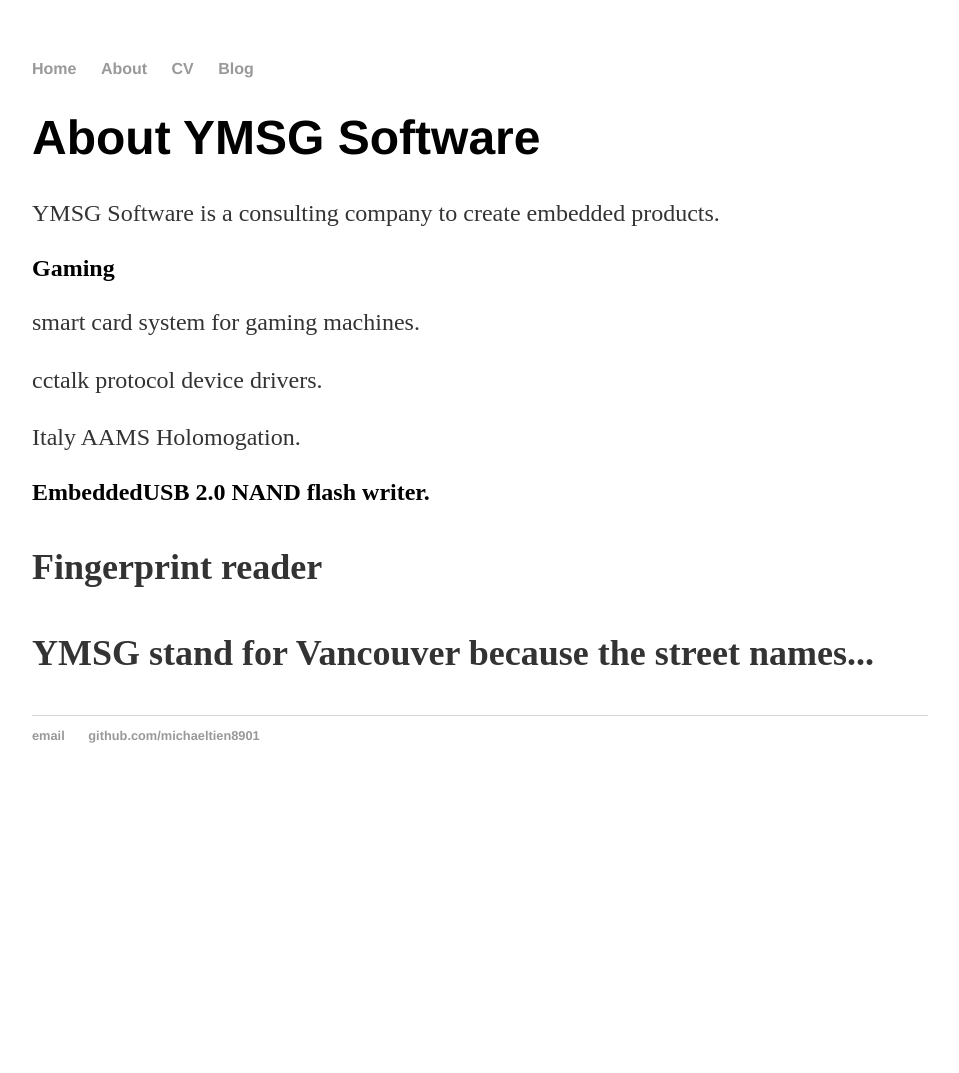
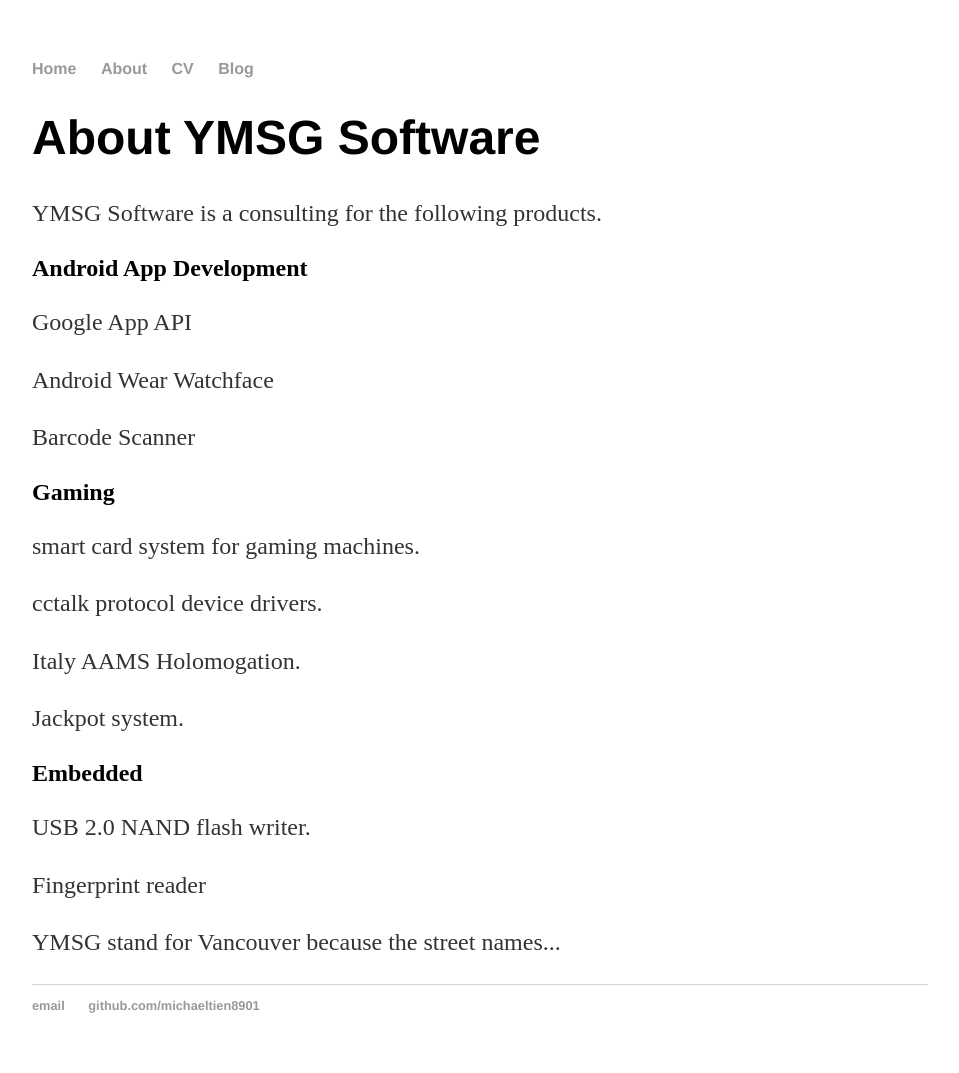
Before and after one commit to ymsgsoft/ymsgsoft.github.io, a Jekyll site: the page built from about/index.html, in a window 1280 px wide. Shown: the whole page, without its empty margins (160-1119 px from the left). Built offline with Jekyll 4.4.1, drawn with Linux system fonts in a browser that asks for light colours; before the commit the page ends 900 px from its top, so only the background shows below that.

Commit message:
Update index.html

```diff
--- a/about/index.html
+++ b/about/index.html
@@ -4,12 +4,19 @@
 ---
 <div class="blurb">
 	<h1>About YMSG Software</h1>
-	<p>YMSG Software is a consulting company to create embedded products. </p>
+	<p>YMSG Software is a consulting for the following products. </p>
+	<h2>Android App Development</h2>
+	<p>Google App API</p>
+	<p>Android Wear Watchface</p>
+	<p>Barcode Scanner</p>
+
 	<h2>Gaming</h2>
 	<p>smart card system for gaming machines.</p>
 	<p>cctalk protocol device drivers.</p>
 	<p>Italy AAMS Holomogation.</p>
-	<h2>Embedded</h2?
+	<p>Jackpot system.</p>
+
+	<h2>Embedded</h2>
 	<p>USB 2.0 NAND flash writer.</p>
 	<p>Fingerprint reader</p>
 
```
